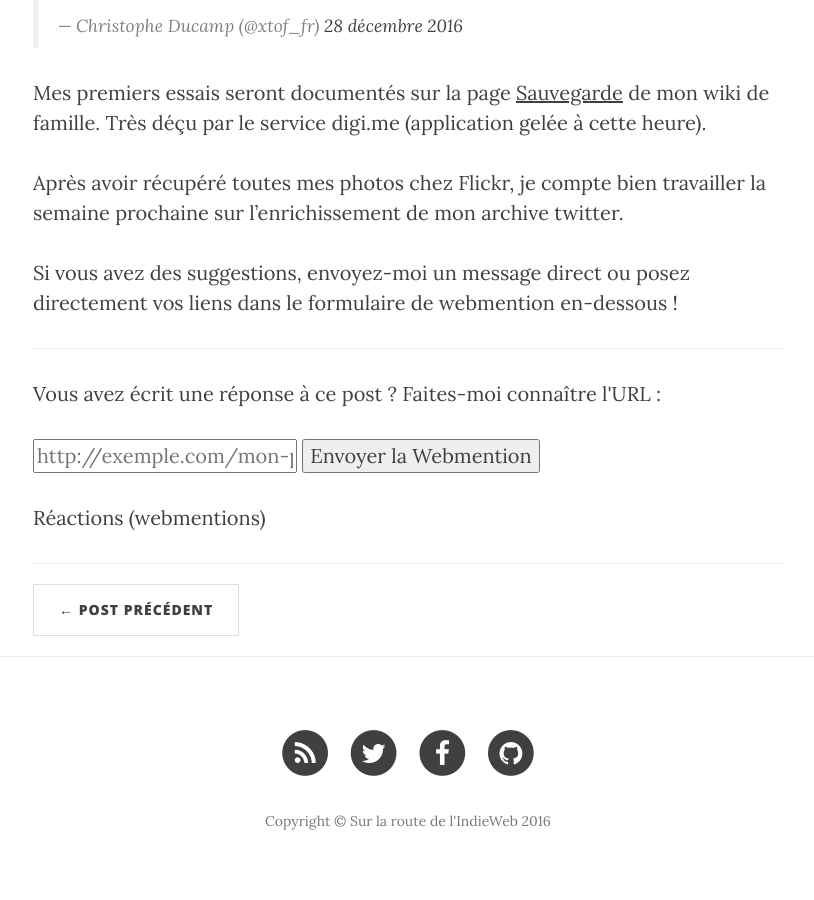
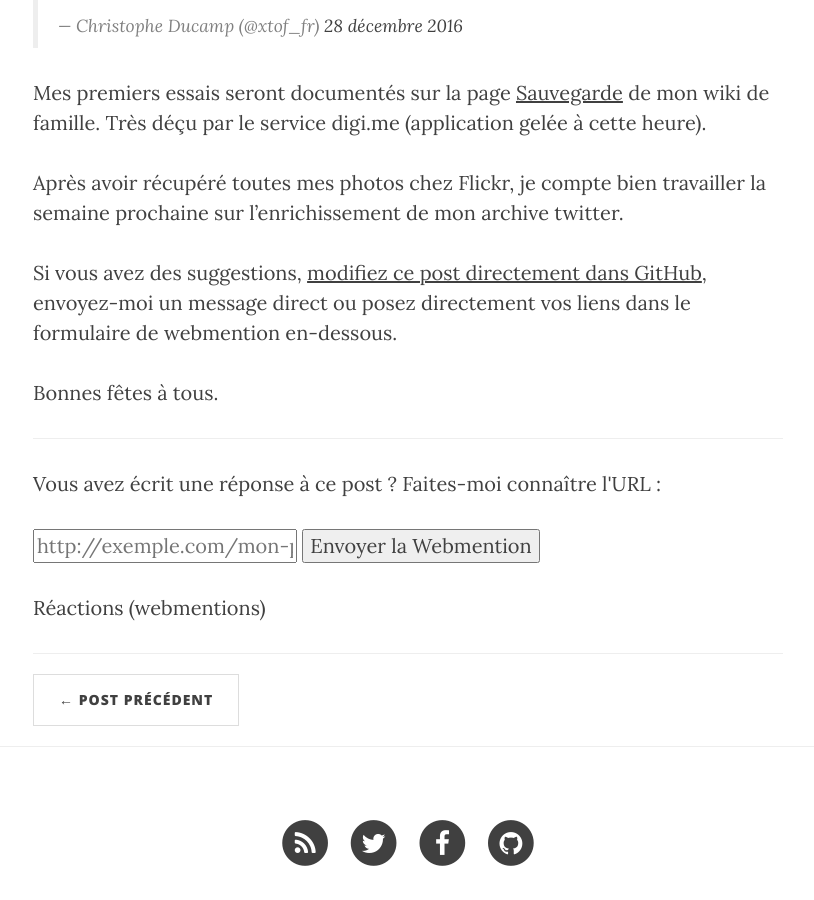
Before and after one commit to ChristopheDucamp/xtof-clean-blog, a Jekyll site: the page built from _posts/2016-12-30-sauvegarde-2017.markdown, in a window 1280 px wide and 900 px high, scrolled down 2558 px. Shown: the whole window, without its empty margins (232-1046 px from the left). Built offline with Jekyll 4.4.1, drawn with Linux system fonts in a browser that asks for light colours; nearby versions of some CDN libraries; comment, search, counter and statistics services are not loaded.

Commit message:
Updated Sauvegarde 2017

```diff
--- a/_posts/2016-12-30-sauvegarde-2017.markdown
+++ b/_posts/2016-12-30-sauvegarde-2017.markdown
@@ -54,4 +54,6 @@ Mes premiers essais seront documentés sur la page [Sauvegarde](http://ducamp.me
 
 Après avoir récupéré toutes mes photos chez Flickr, je compte bien travailler la semaine prochaine sur l'enrichissement de mon archive twitter.
 
-Si vous avez des suggestions, envoyez-moi un message direct ou posez directement vos liens dans le formulaire de webmention en-dessous !
+Si vous avez des suggestions, [modifiez ce post directement dans GitHub](https://github.com/ChristopheDucamp/xtof-clean-blog/blob/master/_posts/2016-12-30-sauvegarde-2017.markdown), envoyez-moi un message direct ou posez directement vos liens dans le formulaire de webmention en-dessous.
+
+Bonnes fêtes à tous.
```
